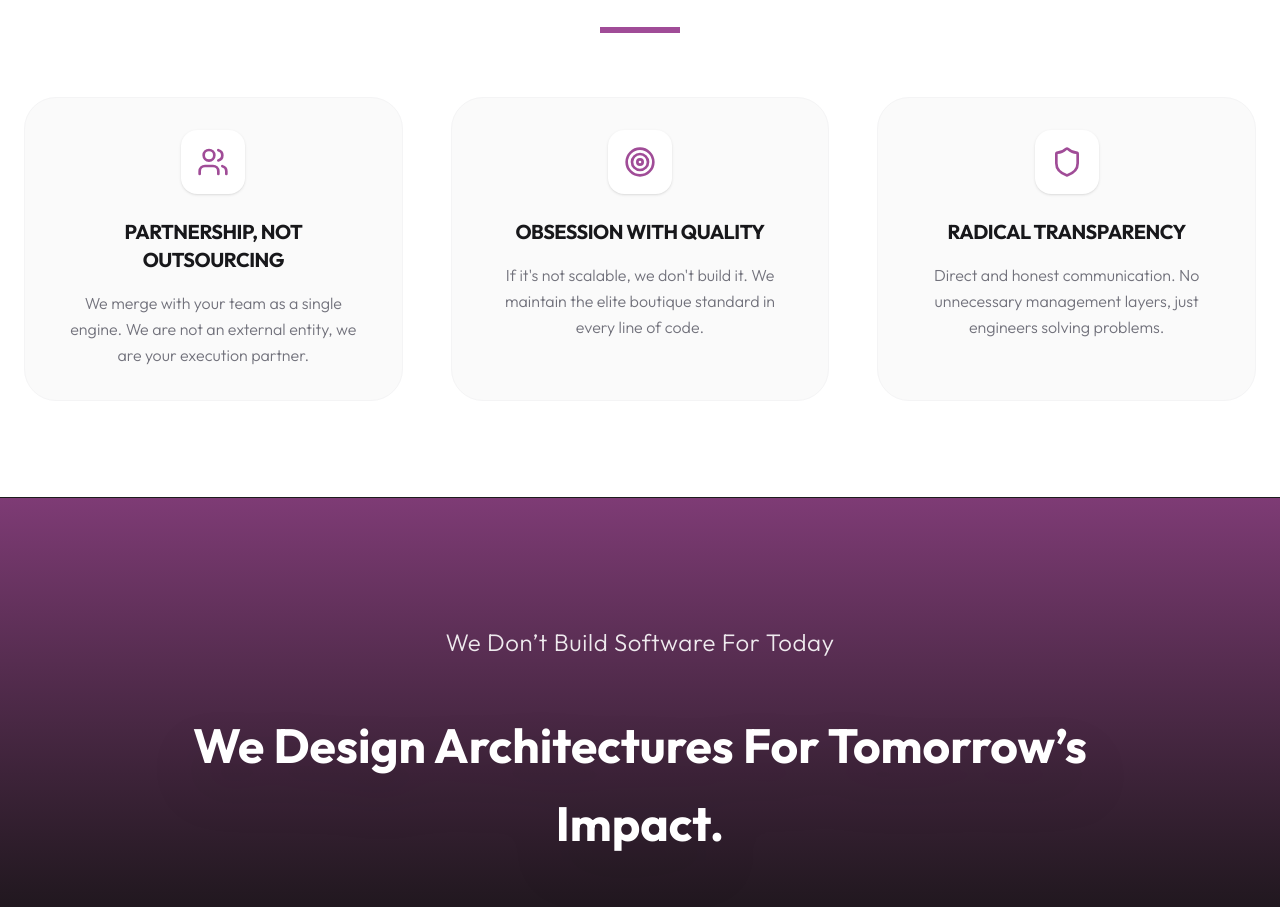
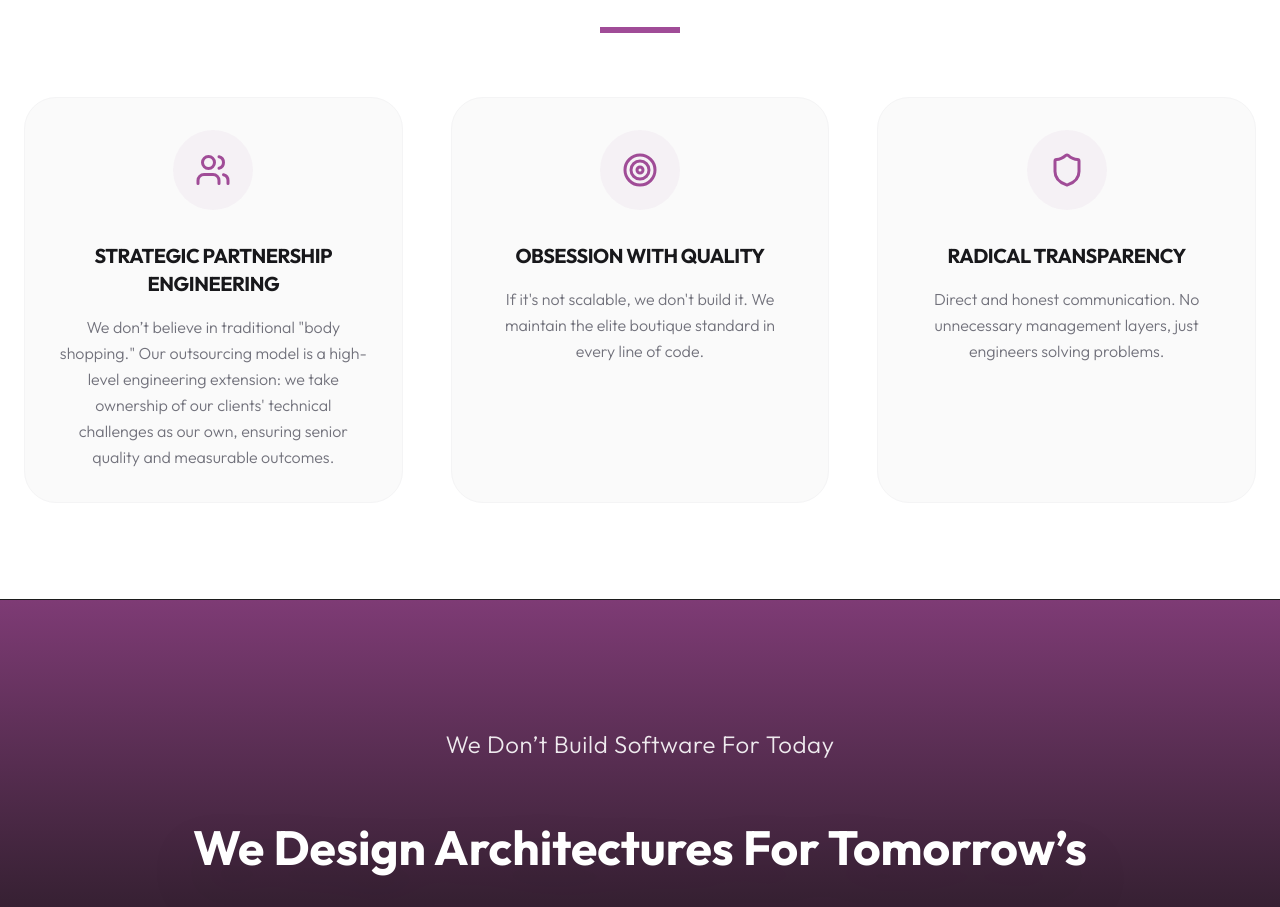
Before and after one commit to dibrand-dev/dibrand-redesign, a Next.js app: page /en/about in a window 1280 px wide. Shown: the part 2707-3614 px from the top of the page. Built offline with nearby package versions, Linux system fonts and the light colour scheme; no server answers.

Commit message:
fix: Update About values to remove outsourcing contradiction and unify styles

```diff
--- a/components/about/BrandValues.tsx
+++ b/components/about/BrandValues.tsx
@@ -29,8 +29,8 @@ export default function BrandValues({ dict }: BrandValuesProps) {
                         const Icon = icons[idx] || Shield;
                         return (
                             <div key={idx} className="flex flex-col items-center text-center p-8 rounded-[2rem] bg-zinc-50 border border-zinc-100 group hover:shadow-xl transition-all duration-500">
-                                <div className="w-16 h-16 rounded-2xl bg-white shadow-sm flex items-center justify-center mb-6 group-hover:bg-brand transition-colors duration-500">
-                                    <Icon size={32} className="text-brand group-hover:text-white transition-colors duration-500" />
+                                <div className="w-20 h-20 rounded-full bg-brand/5 flex items-center justify-center mb-8 group-hover:bg-brand transition-colors duration-500">
+                                    <Icon size={36} className="text-brand group-hover:text-white transition-colors duration-500" />
                                 </div>
                                 <h3 className="text-xl font-bold font-outfit text-zinc-900 mb-4 uppercase tracking-tight">
                                     {item.title}
--- a/dictionaries/en.json
+++ b/dictionaries/en.json
@@ -529,8 +529,8 @@
             "title": "Values in Action",
             "items": [
                 {
-                    "title": "Partnership, not Outsourcing",
-                    "desc": "We merge with your team as a single engine. We are not an external entity, we are your execution partner."
+                    "title": "Strategic Partnership Engineering",
+                    "desc": "We don’t believe in traditional \"body shopping.\" Our outsourcing model is a high-level engineering extension: we take ownership of our clients' technical challenges as our own, ensuring senior quality and measurable outcomes."
                 },
                 {
                     "title": "Obsession with Quality",
--- a/dictionaries/es.json
+++ b/dictionaries/es.json
@@ -529,8 +529,8 @@
             "title": "Valores en Acción",
             "items": [
                 {
-                    "title": "Partnership, no Outsourcing",
-                    "desc": "Nos fusionamos con tu equipo como un solo motor. No somos un ente externo, somos tu socio de ejecución."
+                    "title": "Ingeniería de Asociación Estratégica",
+                    "desc": "No creemos en el \"body shopping\" tradicional. Nuestro modelo de outsourcing es una extensión de ingeniería de alto nivel: nos adueñamos de los desafíos técnicos de nuestros clientes como si fueran propios, garantizando calidad senior y resultados medibles."
                 },
                 {
                     "title": "Obsesión por la Calidad",
```
